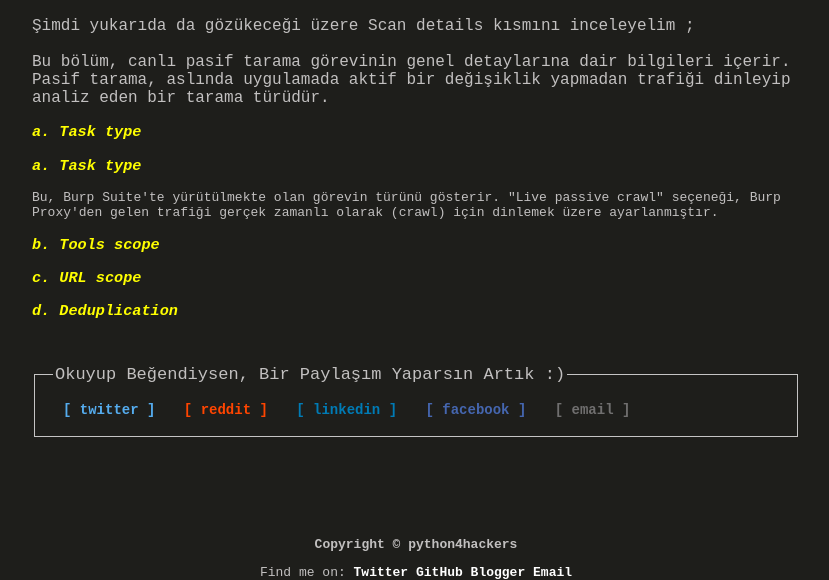
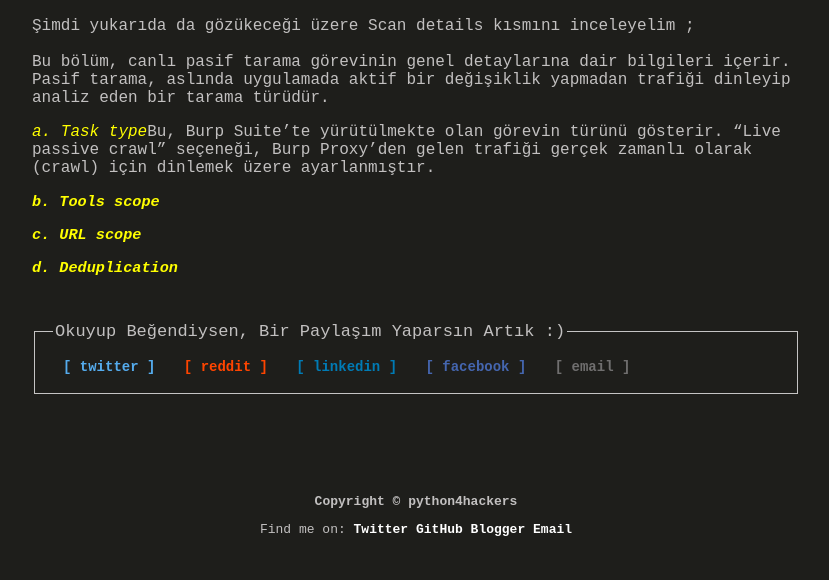
Before and after one commit to python4hackersblog/hacklogs.github.io, a Jekyll site: the page built from _posts/2023-11-05-Burp-Suite.md, in a window 1280 px wide and 900 px high, scrolled down 1120 px, cut to the strip 320-900 px from the top of the window. Shown: the whole strip, without its empty margins (224-1053 px from the left). Built offline with Jekyll 4.4.1, drawn with Linux system fonts in a browser that asks for light colours; after the commit the page ends 1977 px from its top, so only the background shows below that.

Commit message:
Update 2023-11-05-Burp-Suite.md

```diff
--- a/_posts/2023-11-05-Burp-Suite.md
+++ b/_posts/2023-11-05-Burp-Suite.md
@@ -24,7 +24,7 @@ Bu konuya neden değinme gereği duydum. Genelde piyasaya baktığımda kısıtl
 Bu bölüm, canlı pasif tarama görevinin genel detaylarına dair bilgileri içerir. Pasif tarama, aslında uygulamada aktif bir değişiklik yapmadan trafiği dinleyip analiz eden bir tarama türüdür.
 </p>
 
-<h3 style="color: yellow;"><i>a. Task type</i></h3><p><h3 style="color: yellow;"><i>a. Task type</i></h3>Bu, Burp Suite'te yürütülmekte olan görevin türünü gösterir. "Live passive crawl" seçeneği, Burp Proxy'den gelen trafiği gerçek zamanlı olarak (crawl) için dinlemek üzere ayarlanmıştır.</p>
+<i style="color: yellow;">a. Task type</i>Bu, Burp Suite'te yürütülmekte olan görevin türünü gösterir. "Live passive crawl" seçeneği, Burp Proxy'den gelen trafiği gerçek zamanlı olarak (crawl) için dinlemek üzere ayarlanmıştır.
 
 <h3 style="color: yellow;"><i>b. Tools scope</i></h3>
 
```
